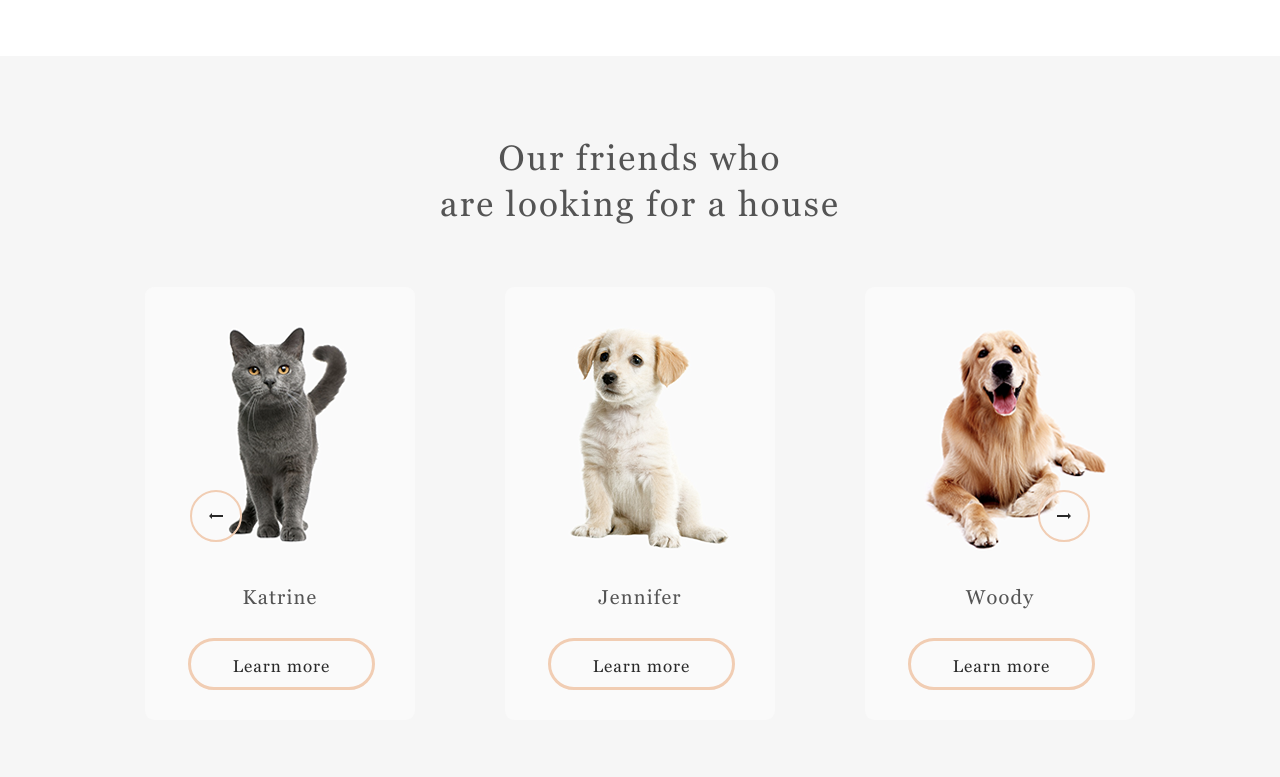
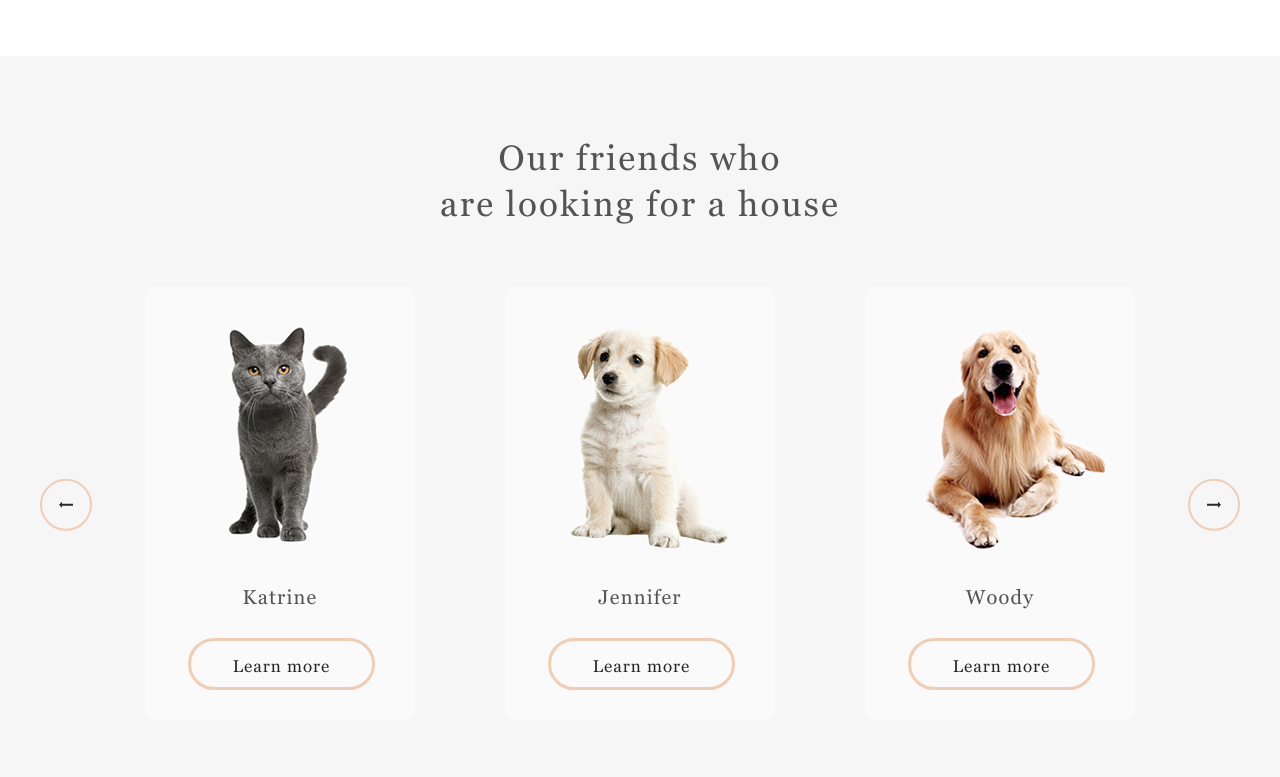
Before and after one commit to dag25/rsschool-cv, a plain HTML site: page shelter/index.html in a window 1280 px wide. Shown: the part 1440-2217 px from the top of the page. Drawn offline with Linux system fonts and the light colour scheme.

Commit message:
feat: change arrow

```diff
--- a/shelter/css/index.css
+++ b/shelter/css/index.css
@@ -398,6 +398,7 @@ iframe {
 }
 
 .our-friends__container {
+  position: relative;
   display: flex;
   flex-direction: column;
   justify-content: center;
@@ -417,7 +418,6 @@ iframe {
 }
 
 .our-friends__list {
-  position: relative;
   display: grid;
   grid-template-columns: repeat(3, 270px);
   gap: 90px;
@@ -531,7 +531,7 @@ iframe {
   justify-content: space-between;
   align-items: center;
   width: 100%;
-  transform: translateY(19px);
+  transform: translateY(-12%);
 }
 .our-friends__arrow {
   display: flex;
@@ -553,10 +553,10 @@ iframe {
 }
 
 .our-friends__arrow--right {
-  transform: translateX(-190px);
+  transform: translateX(-40px);
 }
 .our-friends__arrow--left {
-  transform: translateX(190px);
+  transform: translateX(40px);
 }
 
 
```
